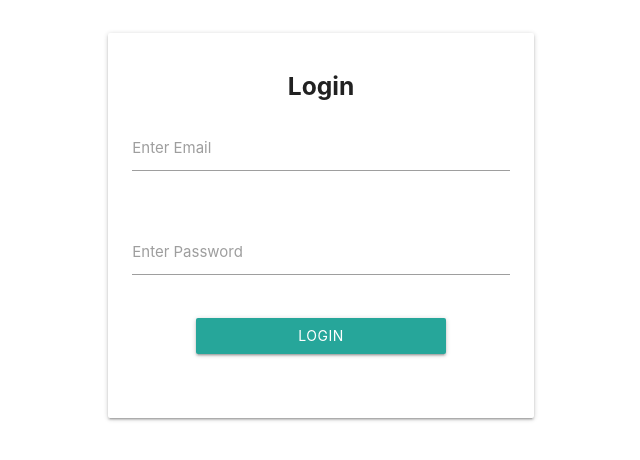
After one commit to dev-SaikumarC/Codeigniter4_SaikumarC, a CodeIgniter 4 app: template app/Views/login.php in a window 1280 px wide. The commit adds this page. Shown: the top 460 px of the page, without its empty margins (319-959 px from the left). Run offline with PHP 8.4 and a stand-in for CodeIgniter, Linux system fonts and the light colour scheme; the template is opened without the code that fills it, so the values that code supplies are empty; some libraries are stand-ins or nearby versions.

Commit message:
register & login and passing to blog page has been done

```diff
--- a/app/Views/blog.php
+++ b/app/Views/blog.php
@@ -19,10 +19,11 @@
 </head>
 
 <body>
-
-    <div class="container" style="margin-top: 25px;">
+    <div class="container-fluid" style="margin-top: 25px;">
         <div class="row">
             <div class="col s12 m12">
+                <?php echo session('user'); ?>
+                <h4 class="center" style="padding-top: 20px; padding-bottom: 15px;"><b>Dashboard</b></h4>
                 <div class="card-panel">
                     <div class="card-content">
                         <span class="card-title activator grey-text text-darken-4"><span style="font-size: 23px; font-weight:500;">Blogs</span><a class="right waves-effect waves-light btn-small modal-trigger" href="#modal1">Create Blog</a>
--- /dev/null
+++ b/app/Views/login.php
@@ -0,0 +1,67 @@
+<!-- app/Views/login_form.php -->
+<!DOCTYPE html>
+<html lang="en">
+
+<head>
+    <meta charset="UTF-8">
+    <meta name="viewport" content="width=device-width, initial-scale=1.0">
+    <title>Login</title>
+    <!--Import Google Icon Font-->
+    <link href="https://fonts.googleapis.com/icon?family=Material+Icons" rel="stylesheet">
+    <!-- Compiled and minified CSS -->
+    <link rel="stylesheet" href="https://cdnjs.cloudflare.com/ajax/libs/materialize/1.0.0/css/materialize.min.css">
+    <!--Let browser know website is optimized for mobile-->
+</head>
+
+<body>
+    <div class="container" style="margin-top: 25px;">
+        <div class="row">
+            <div class="col s12 m3"></div>
+            <div class="col s12 m6">
+                <div class="card-panel">
+                    <div class="card-content">
+                        <h5 class="center-align"><b>Login</b></h5>
+                        <div class="row">
+                            <form class="col s12" action="/login/processLogin" method="post">
+                                <div class="row">
+                                    <div class="input-field col s12">
+                                        <input id="email" type="email" name="email" class="validate" required>
+                                        <label for="email">Enter Email</label>
+                                    </div>
+                                </div>
+                                <div class="row">
+                                    <div class="input-field col s12">
+                                        <input id="password" type="password" name="password" class="validate" required>
+                                        <label for="password">Enter Password</label>
+                                    </div>
+                                </div>
+                                <div class="row">
+                                    <div class="col s12">
+                                        <div class="center">
+                                            <!-- <button type="submit" class="modal-close waves-effect waves-green btn">Create Post</button> -->
+                                            <button type="submit" class="waves-effect waves-green btn" style="width:250px;">Login</button>
+                                        </div>
+                                    </div>
+                                </div>
+                                <?php
+                                // Display error message, if any
+                                if (session()->has('error')) {
+                                    echo '<p style="color: red;">' . session('error') . '</p>';
+                                }
+                                ?>
+                            </form>
+                        </div>
+                    </div>
+                </div>
+            </div>
+            <div class="col s12 m3"></div>
+        </div>
+    </div>
+
+    <!--  Scripts-->
+    <script src="https://code.jquery.com/jquery-3.2.1.min.js"></script>
+    <!-- Compiled and minified JavaScript -->
+    <script src="https://cdnjs.cloudflare.com/ajax/libs/materialize/1.0.0/js/materialize.min.js"></script>
+</body>
+
+</html>
```
Also changed, not shown: app/Config/Routes.php (+8 -1 lines), app/Controllers/BlogController.php (+6 -6 lines), app/Controllers/LoginController.php (added, +42 -0 lines), app/Controllers/RegisterController.php (added, +33 -0 lines), app/Models/RegisterModel.php (added, +13 -0 lines), app/Views/registration.php (added, +67 -0 lines), public/images/Footer_sai_1.PNG (added), public/images/abstract1_1.png (added), public/images/art4_2.png (added), public/images/flower_4.png (added), public/images/flower_5.png (added), public/images/mailcontent.png (added), public/images/sample.png (added).
